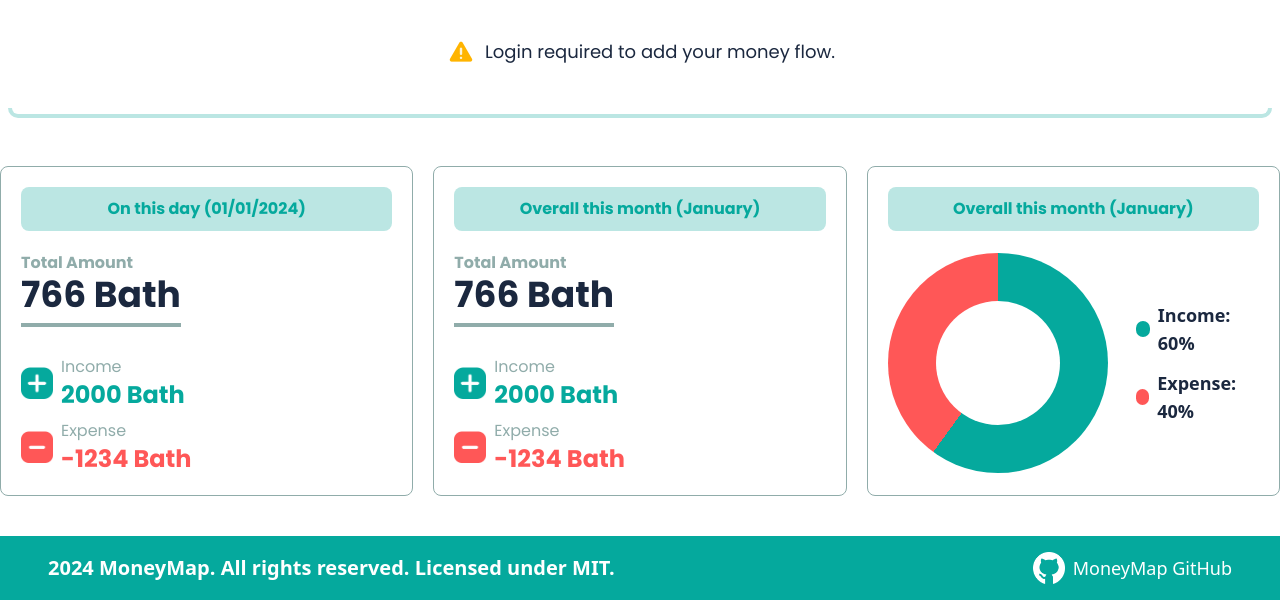
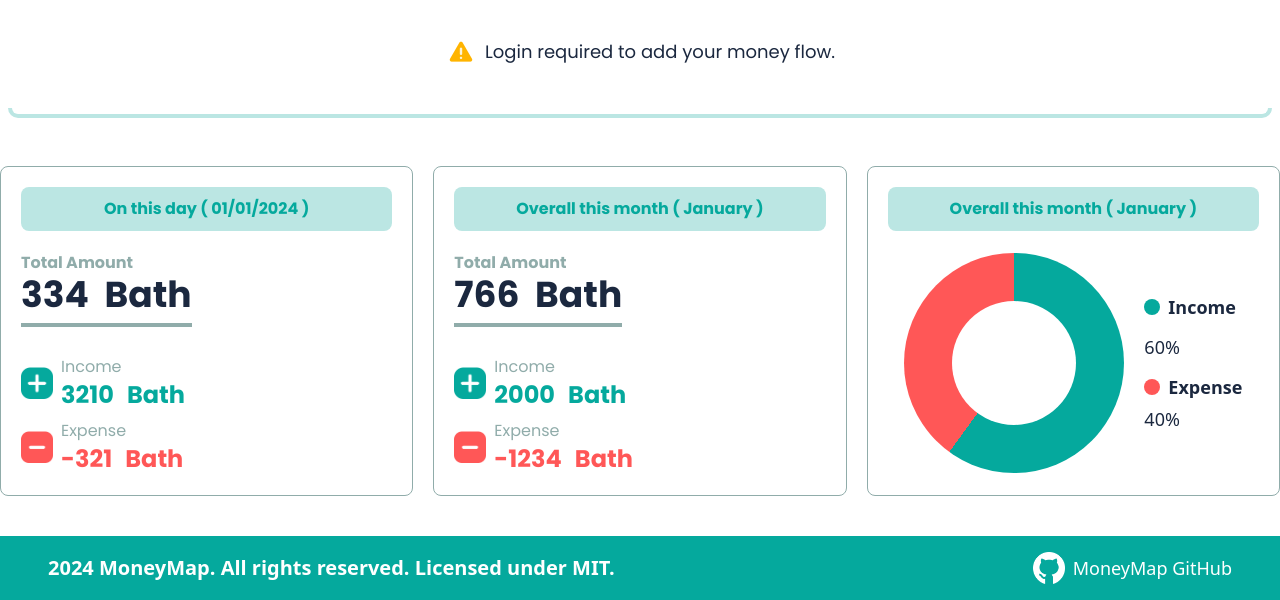
Before and after one commit to MoneyMap-Project/MoneyMap, a Django app: page /income-and-expenses/detail/ in a window 1280 px wide. Shown: the part 329-929 px from the top of the page. Run offline with Django 5.2, Linux system fonts and the light colour scheme; some libraries are stand-ins or nearby versions.

Commit message:
split text

```diff
--- a/moneymap/templates/moneymap/income-expense-detail.html
+++ b/moneymap/templates/moneymap/income-expense-detail.html
@@ -110,16 +110,25 @@
 </div>
 
 <!-- Title Section -->
-<div class="flex flex-col items-center gap-5 mt-10 mx-auto max-w-[1350px] px-4 sm:px-0 overflow-hidden mb-10">
-    <div class="grid grid-cols-1 sm:grid-cols-2 lg:grid-cols-3 gap-5">
+<div class="flex flex-col items-center mt-10 mb-10 mx-auto max-w-[1350px]">
+    <div class="w-full grid grid-cols-1 sm:grid-cols-2 lg:grid-cols-3 gap-5">
         <!-- Daily Overview Card -->
         <div class="w-full p-5 bg-white rounded-lg border border-[#90acaa] flex flex-col justify-between items-start gap-5 h-auto md:h-[350px]">
             <div class="p-2.5 bg-[#bbe6e3] rounded-lg flex justify-center items-center w-full">
-                <div class="text-[#05a99d] text-base font-bold font-['Poppins']">On this day (01/01/2024)</div>
+                <div class="text-[#05a99d] text-base font-bold font-['Poppins']">
+                    <span>On this day (</span>
+                    <span>01/01/2024</span> <!-- on this day date -->
+                    <span>)</span>
+                </div>
             </div>
             <div class="flex flex-col flex-grow">
                 <div class="text-[#90acaa] text-base font-bold font-['Poppins'] capitalize">Total Amount</div>
-                <div class="text-[#1b283f] text-4xl font-bold font-['Poppins'] capitalize">766 bath</div>
+                <div class="text-[#1b283f] text-4xl font-bold font-['Poppins'] capitalize">
+                    <span class="mr-2">
+                        334 <!-- on this day amount -->
+                    </span>
+                    <span>bath</span>
+                </div>
                 <div class="w-full border-2 border-[#90acaa] my-2"></div>
             </div>
             <div class="flex flex-col">
@@ -129,7 +138,12 @@
                     </div>
                     <div class="flex flex-col">
                         <div class="text-[#90acaa] text-base font-normal font-['Poppins'] capitalize">Income</div>
-                        <div class="text-[#05a99d] text-2xl font-bold font-['Poppins'] capitalize">2000 bath</div>
+                        <div class="text-[#05a99d] text-2xl font-bold font-['Poppins'] capitalize">
+                            <span class="mr-2">
+                                3210 <!-- on this day income -->
+                            </span>
+                            <span>bath</span>
+                        </div>
                     </div>
                 </div>
                 <div class="flex items-center gap-2">
@@ -138,20 +152,34 @@
                     </div>
                     <div class="flex flex-col">
                         <div class="text-[#90acaa] text-base font-normal font-['Poppins'] capitalize">Expense</div>
-                        <div class="text-[#ff5757] text-2xl font-bold font-['Poppins'] capitalize">-1234 bath</div>
+                        <div class="text-[#ff5757] text-2xl font-bold font-['Poppins'] capitalize">
+                            <span class="mr-2">
+                                -321 <!-- on this day expense -->
+                            </span>
+                            <span>bath</span>
+                        </div>
                     </div>
                 </div>
             </div>
         </div>
 
         <!-- Monthly Overview Card -->
-        <div class="w-full p-5 bg-white rounded-lg border border-[#90acaa] flex flex-col justify-between items-start gap-5 h-auto md:h-[350px]">
+        <div class="w-full max-w-[1353px] p-5 bg-white rounded-lg border border-[#90acaa] flex flex-col justify-between items-start gap-5 h-auto md:h-[350px]">
             <div class="p-2.5 bg-[#bbe6e3] rounded-lg flex justify-center items-center w-full">
-                <div class="text-[#05a99d] text-base font-bold font-['Poppins']">Overall this month (January)</div>
+                <div class="text-[#05a99d] text-base font-bold font-['Poppins']">
+                    <span>Overall this month (</span>
+                    <span>January</span> <!-- on this month month -->
+                    <span>)</span>
+                </div>
             </div>
             <div class="flex flex-col flex-grow">
                 <div class="text-[#90acaa] text-base font-bold font-['Poppins'] capitalize">Total Amount</div>
-                <div class="text-[#1b283f] text-4xl font-bold font-['Poppins'] capitalize">766 bath</div>
+                <div class="text-[#1b283f] text-4xl font-bold font-['Poppins'] capitalize">
+                    <span class="mr-2">
+                        766 <!-- on this month amount -->
+                    </span>
+                    <span>bath</span>
+                </div>
                 <div class="w-full border-2 border-[#90acaa] my-2"></div>
             </div>
             <div class="flex flex-col">
@@ -161,7 +189,12 @@
                     </div>
                     <div class="flex flex-col">
                         <div class="text-[#90acaa] text-base font-normal font-['Poppins'] capitalize">Income</div>
-                        <div class="text-[#05a99d] text-2xl font-bold font-['Poppins'] capitalize">2000 bath</div>
+                        <div class="text-[#05a99d] text-2xl font-bold font-['Poppins'] capitalize">
+                            <span class="mr-2">
+                                2000 <!-- on this month income -->
+                            </span>
+                            <span>bath</span>
+                        </div>
                     </div>
                 </div>
                 <div class="flex items-center gap-2">
@@ -170,36 +203,52 @@
                     </div>
                     <div class="flex flex-col">
                         <div class="text-[#90acaa] text-base font-normal font-['Poppins'] capitalize">Expense</div>
-                        <div class="text-[#ff5757] text-2xl font-bold font-['Poppins'] capitalize">-1234 bath</div>
+                        <div class="text-[#ff5757] text-2xl font-bold font-['Poppins'] capitalize">
+                            <span class="mr-2">
+                                -1234 <!-- on this month expense -->
+                            </span>
+                            <span>bath</span>
+                        </div>
                     </div>
                 </div>
             </div>
         </div>
 
         <!-- Pie Chart Card -->
-        <div class="w-full p-5 bg-white rounded-lg border border-[#90acaa] flex flex-col justify-between items-start gap-5 h-auto md:h-[350px]">
+        <div class="w-full max-w-[1353px] p-5 bg-white rounded-lg border border-[#90acaa] flex flex-col justify-between items-center gap-5 h-auto md:h-[350px]">
             <div class="p-2.5 bg-[#bbe6e3] rounded-lg flex justify-center items-center w-full">
-                <div class="text-[#05a99d] text-base font-bold font-['Poppins']">Overall this month (January)</div>
+                <div class="text-[#05a99d] text-base font-bold font-['Poppins']">
+                    <span>Overall this month (</span>
+                    <span>January</span> <!-- on this month month -->
+                    <span>)</span>
+                </div>
             </div>
-            <div class="flex items-center justify-center h-full">
+            <div class="flex items-center justify-center h-full w-full">
                 <div class="relative w-[220px] h-[220px] flex-shrink-0 animate-pie-chart">
-                    <div class="absolute inset-0 rounded-full bg-[conic-gradient(#05a99d_0%_60%,#ff5757_60%_100%)]"></div>
+                    <div class="absolute inset-0 rounded-full bg-[conic-gradient(#05a99d_0%_60%,#ff5757_60%_100%)]"></div> <!--can input like #05a99d_0%_{{ incomepercent }} naja -->
                     <div class="absolute inset-12 rounded-full bg-white"></div>
                 </div>
-                <div class="flex flex-col justify-center gap-3 ml-7">
-                    <div class="flex items-center gap-2">
-                        <div class="w-4 h-4 bg-[#05a99d] rounded-full"></div>
-                        <div class="text-[#1b283f] text-lg font-bold">Income: 60%</div>
+                <div class="flex flex-col justify-center gap-3 ml-5">
+                    <div class="flex flex-col items-start gap-1">
+                        <div class="flex items-center gap-2 mb-2">
+                            <div class="w-4 h-4 bg-[#05a99d] rounded-full"></div>
+                            <div class="text-[#1b283f] text-lg font-bold">Income</div>
+                        </div>
+                        <div class="text-[#1b283f] text-lg">60%</div>
                     </div>
-                    <div class="flex items-center gap-2">
-                        <div class="w-4 h-4 bg-[#ff5757] rounded-full"></div>
-                        <div class="text-[#1b283f] text-lg font-bold">Expense: 40%</div>
+                    <div class="flex flex-col items-start gap-1">
+                        <div class="flex items-center gap-2">
+                            <div class="w-4 h-4 bg-[#ff5757] rounded-full"></div>
+                            <div class="text-[#1b283f] text-lg font-bold">Expense</div>
+                        </div>
+                        <div class="text-[#1b283f] text-lg">40%</div>
                     </div>
                 </div>
             </div>
         </div>
     </div>
 </div>
+
 
 <style>
     @keyframes pie-chart-animation {
```
